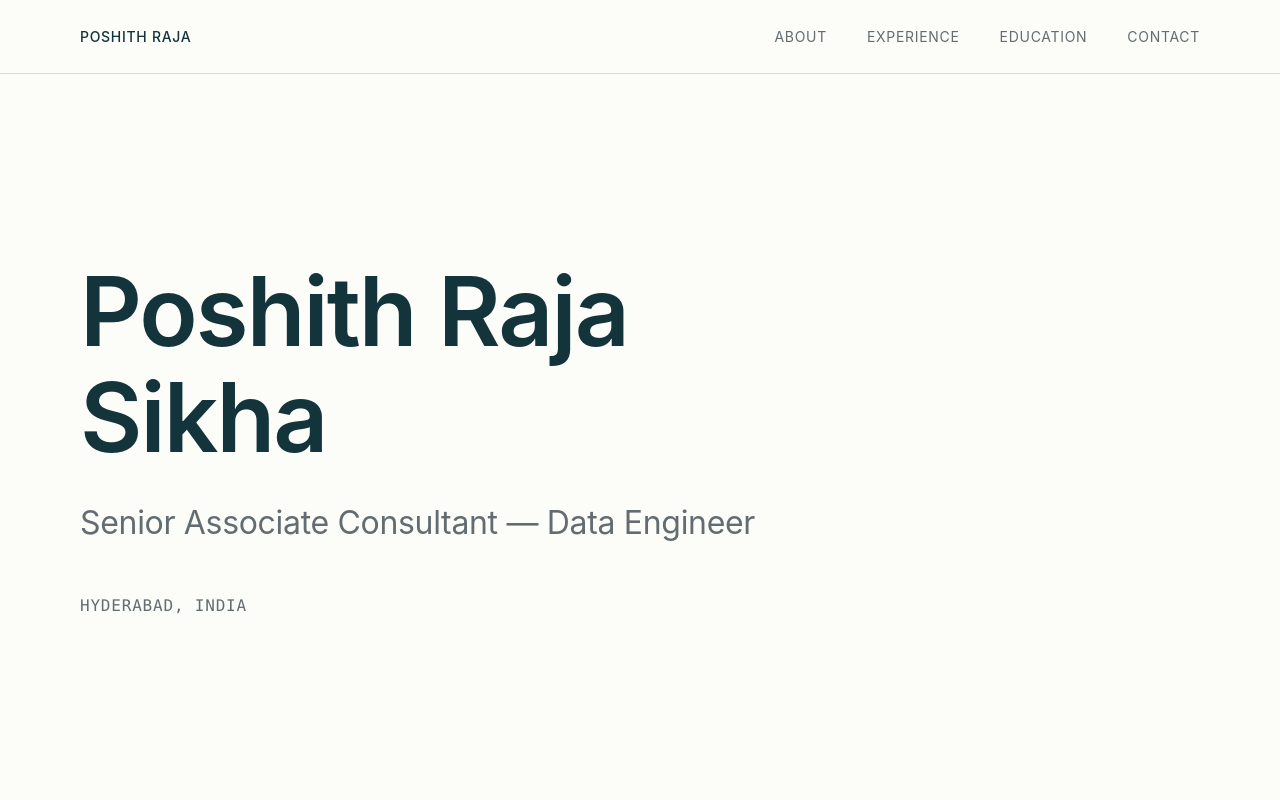
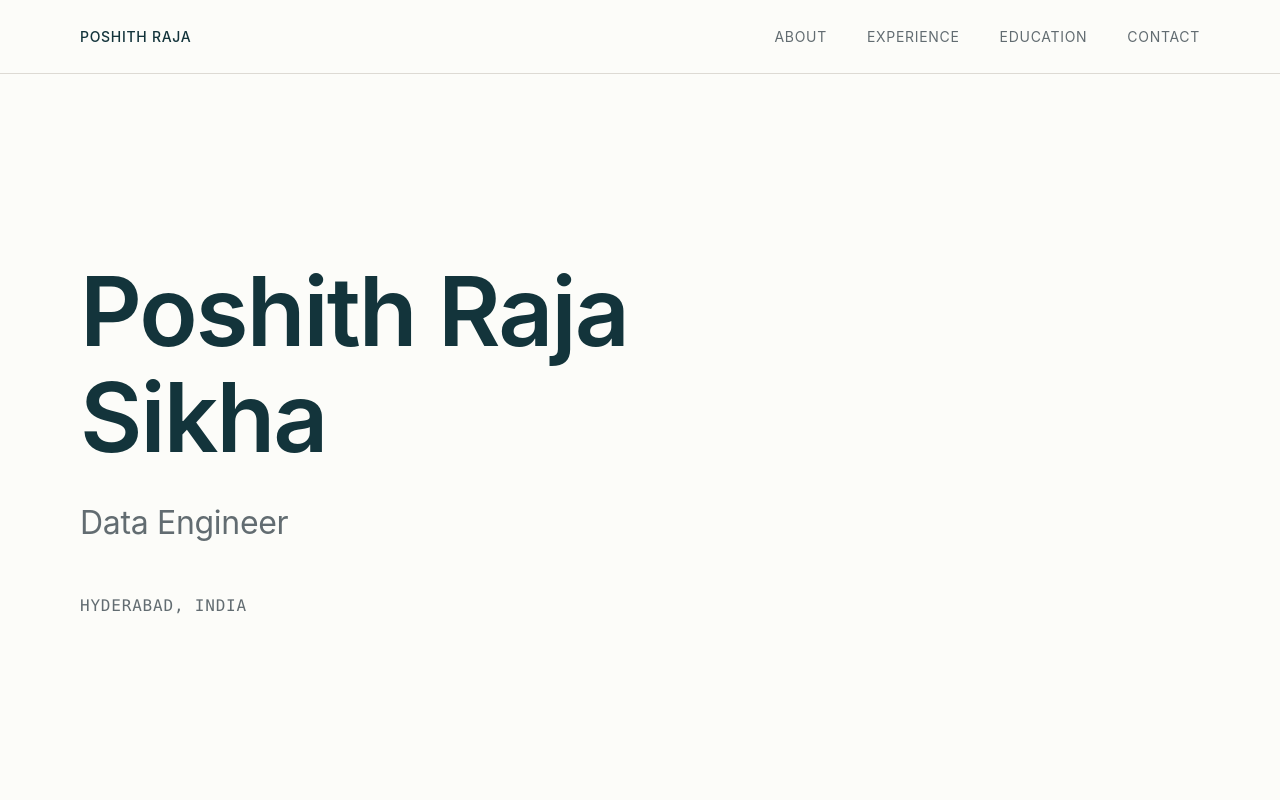
Before and after one commit to poshithraja/poshith, a plain HTML site: page index.html in a window 1280 px wide. Shown: the top 800 px of the page. Drawn offline with Linux system fonts and the light colour scheme; a web font is replaced by a local one.

Commit message:
Update index.html

```diff
--- a/index.html
+++ b/index.html
@@ -661,7 +661,7 @@ body {
     <!-- Hero Section -->
     <section id="hero" class="hero section visible">
       <h1 class="hero-name">Poshith Raja<br>Sikha</h1>
-      <p class="hero-title">Senior Associate Consultant — Data Engineer</p>
+      <p class="hero-title">Data Engineer</p>
       <span class="hero-location">Hyderabad, India</span>
     </section>
 
```
